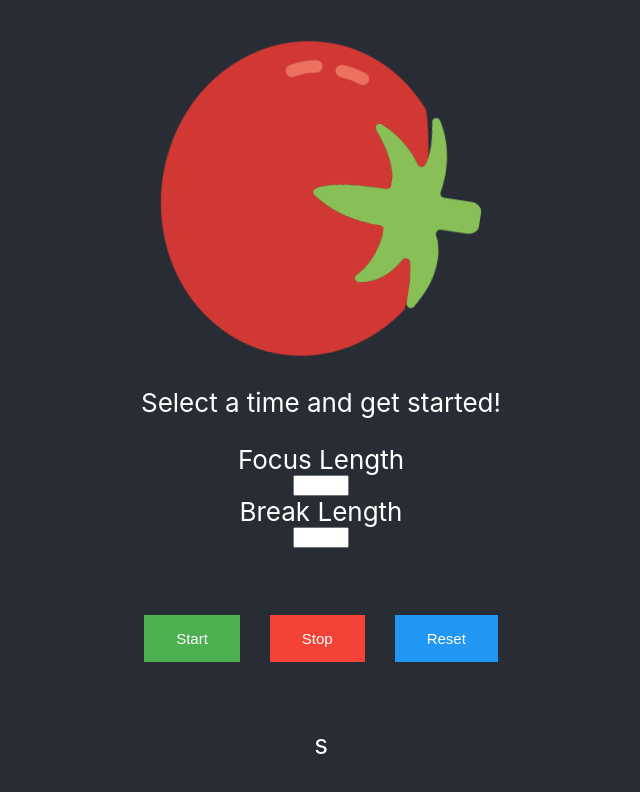
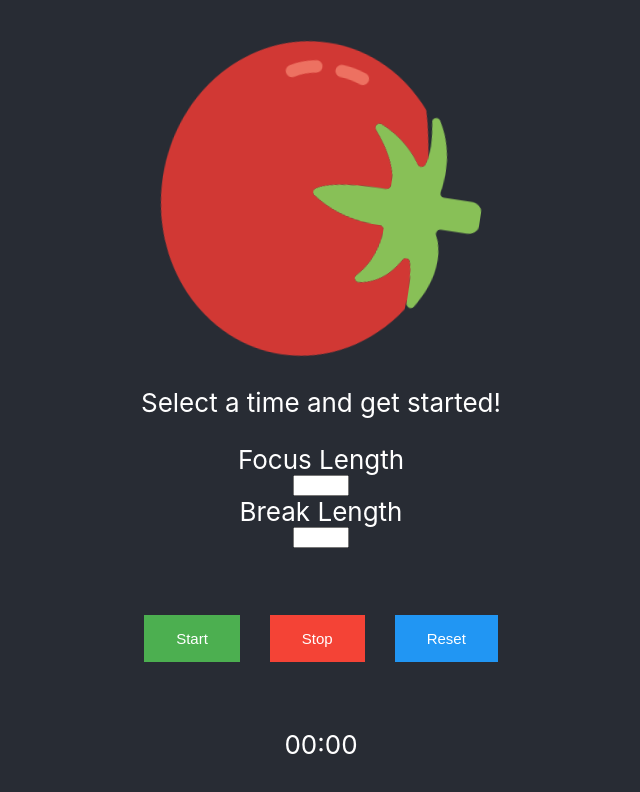
Before and after one commit to Prometheus59/pomodoro-timer, a React (Create React App) app: page / in a window 1280 px wide. Shown: the top 792 px of the page, without its empty margins (319-959 px from the left). Built offline with nearby package versions, Linux system fonts and the light colour scheme.

Commit message:
Changed how time is displayed to the user

```diff
--- a/src/Timer.tsx
+++ b/src/Timer.tsx
@@ -87,6 +87,25 @@ export default class Timer extends React.Component<any, any> {
     }
   };
 
+  displayTime = () => {
+    let minutes = Math.floor(this.state.timeRemainingInSeconds / 60);
+    let seconds = this.state.timeRemainingInSeconds - minutes * 60;
+
+    let secondsString = null;
+    let minutesString = null;
+
+    if (seconds < 10) {
+      secondsString = "0" + seconds;
+    }
+    if (minutes < 10) {
+      minutesString = "0" + minutes;
+    }
+
+    return `${minutesString ? minutesString : minutes}:${
+      secondsString ? secondsString : seconds
+    }`;
+  };
+
   render() {
     return (
       <div>
@@ -141,9 +160,7 @@ export default class Timer extends React.Component<any, any> {
             </div>
           </form>
         </div>
-        <div className="countdown-timer">
-          {this.state.timeRemainingInSeconds}s
-        </div>
+        <div className="countdown-timer">{this.displayTime()}</div>
       </div>
     );
   }
```
Also changed, not shown: 1 other file (tests, documents, lock files or other folders).
